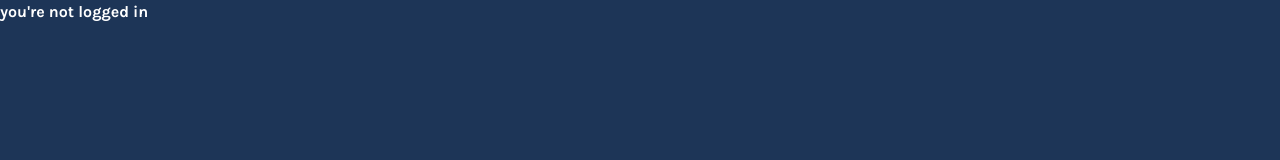
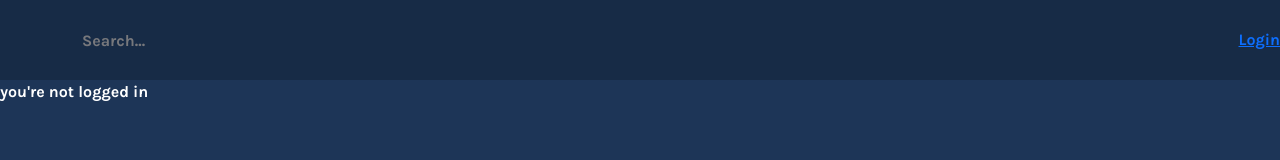
Before and after one commit to swinarga/tenzies, a React (Vite) app in the folder frontend/: page / in a window 1280 px wide. Shown: the top 160 px of the page. Built offline with nearby package versions, Linux system fonts and the light colour scheme; no server answers.

Commit message:
login logout header

```diff
--- a/frontend/src/auth/AuthWrapper.jsx
+++ b/frontend/src/auth/AuthWrapper.jsx
@@ -51,13 +51,17 @@ export const AuthWrapper = () => {
 	};
 	const logout = async () => {
 		try {
-			await axios.post(
+			const res = await axios.post(
 				import.meta.env.VITE_BACKEND_URL + "/api/users/logout",
 				{},
 				{
 					withCredentials: true,
 				}
 			);
+			if (res.status !== 200) {
+				throw new Error("failed to logout");
+			}
+			setUser(null);
 		} catch (err) {
 			console.error(err);
 		}
--- /dev/null
+++ b/frontend/src/components/Header.css
@@ -0,0 +1,48 @@
+.outpost-header {
+	/* Rectangle 9 */
+
+	/* position: absolute; */
+	/* width: 1440px;
+	height: 69px; */
+	/* left: 0px; */
+	/* top: -5px; */
+
+	background: #172b46;
+	/* height: 80px; */
+	/* border-bottom: solid 1px #222328; */
+}
+
+.outpost-logo {
+	width: 32px;
+	height: auto;
+	color: white;
+}
+
+.outpost-logo-container {
+	display: flex;
+	justify-content: center;
+	align-items: center;
+	background: #172b46;
+	width: 80px;
+	height: 80px;
+	/* border: white solid 1px; */
+}
+
+.search-container {
+	background: #172b46;
+	height: 80px;
+	border: white solid 1px;
+	color: white;
+	/* display: flex; */
+	/* align-items: center; */
+}
+
+.search-container::placeholder {
+	color: #77787c;
+	/* padding-left: 20px; */
+}
+
+.avatar {
+	width: 32px;
+	height: auto;
+}
--- /dev/null
+++ b/frontend/src/components/Header.jsx
@@ -0,0 +1,42 @@
+import "./Header.css";
+import { AuthData } from "../auth/AuthWrapper";
+
+export default function Header({ user }) {
+	const { logout } = AuthData();
+
+	return (
+		<div className="d-flex flex-row outpost-header align-items-center">
+			<div className="outpost-logo-container">
+				{/* <img src={tf2OutpostLogo} className="outpost-logo" alt="" /> */}
+			</div>
+			<input
+				className="me-auto flex-grow-1 border-0 search-container shadow-none"
+				type="text"
+				placeholder="Search..."
+			/>
+			<div className="d-flex flex-row">
+				{user ? (
+					<>
+						<div className="p-2">
+							{/* <a href={user.profileUrl}>
+								<img
+									src={user.avatar}
+									alt=""
+									className="avatar"
+								/>
+							</a> */}
+						</div>
+						<div className="p-2">{user.username}</div>
+						<div className="p-2">
+							<button onClick={logout}>Logout</button>
+						</div>
+					</>
+				) : (
+					<a href={"/login"}>
+						<span>Login</span>
+					</a>
+				)}
+			</div>
+		</div>
+	);
+}
--- a/frontend/src/components/pages/Home.jsx
+++ b/frontend/src/components/pages/Home.jsx
@@ -4,6 +4,7 @@ import Confetti from "react-confetti";
 import Die from "../Die";
 import Stats from "../Stats";
 import { AuthData } from "../../auth/AuthWrapper";
+import Header from "../Header";
 
 export default function Home() {
 	const [dice, setDice] = useState(allNewDice());
@@ -143,6 +144,7 @@ export default function Home() {
 		<>
 			{tenzies && <Confetti width={window.innerwidth} />}
 			<div className="d-flex flex-column" style={{ height: "100vh" }}>
+				<Header user={user} />
 				{user ? (
 					<p style={{ color: "white" }}>
 						{user && JSON.stringify(user)}
@@ -203,7 +205,7 @@ export default function Home() {
 				<div
 					className="footer text-center p-3"
 					style={{
-						backgroundColor: `rgba(0, 0, 0, 0.2)`,
+						backgroundColor: `#172b46`,
 						color: "white",
 					}}
 				>
```
